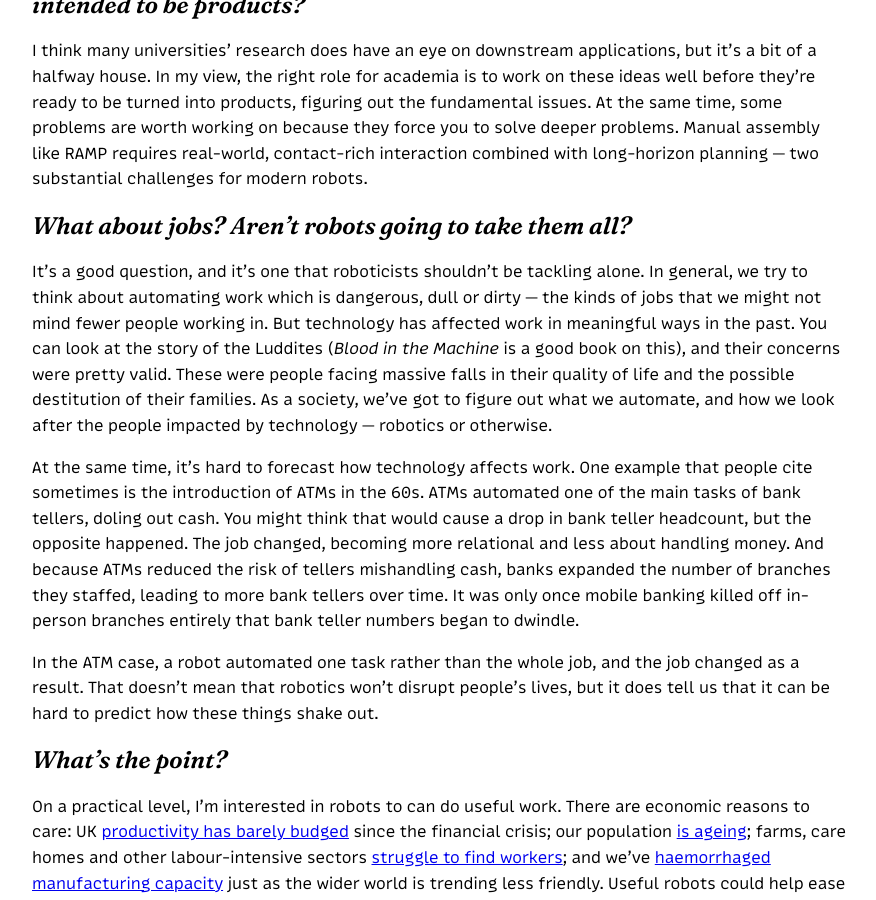
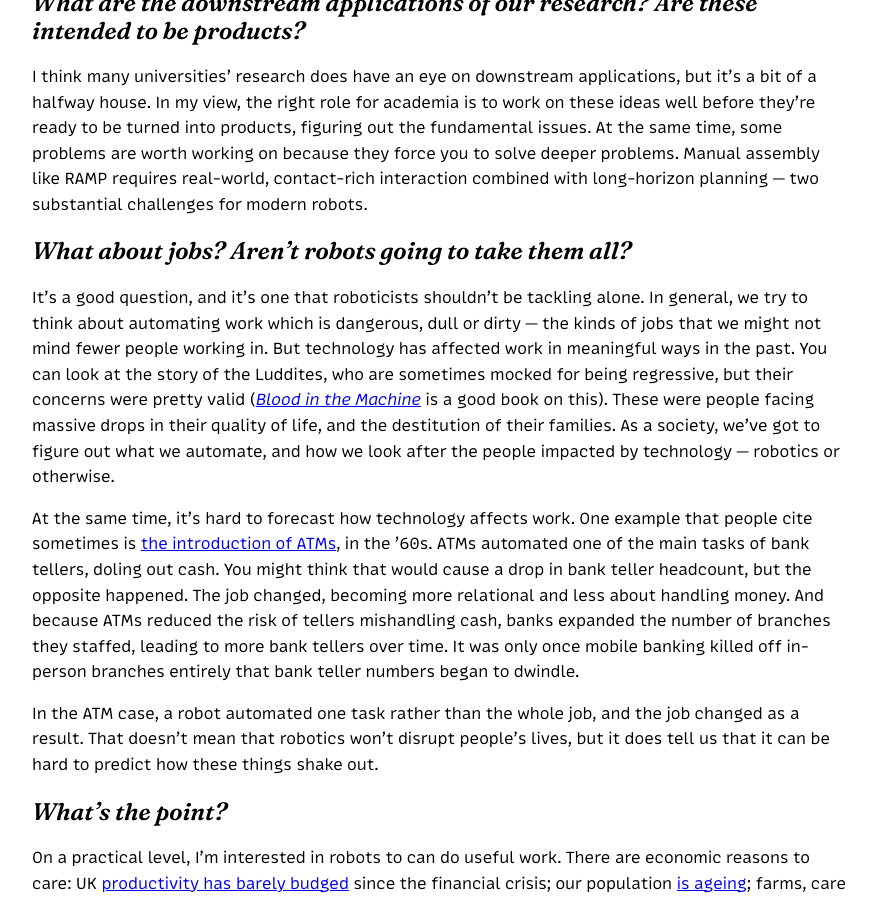
Before and after one commit to foty-hub/foty-hub.github.io, a Jekyll site: the page built from _posts/2026-07-21-boring-frontier.md, in a window 1280 px wide and 900 px high, scrolled down 4747 px. Shown: the whole window, without its empty margins (0-876 px from the left). Built offline with Jekyll 4.4.1, drawn with Linux system fonts in a browser that asks for light colours; some of the changed text lies outside the part shown.

Commit message:
Minor copy edits to frontier post

```diff
--- a/_posts/2026-07-21-boring-frontier.md
+++ b/_posts/2026-07-21-boring-frontier.md
@@ -66,9 +66,9 @@
 ## *How come we learn so much better than robots?*
 That's the big question --- and no one knows the full answer. I do think there are a couple of interesting hints though.
 
-One of them, which is increasingly hyped in AI circles, is the idea of a world model. If you watch me drop a glass onto a concrete floor, you can foresee the outcome --- we can predict what happens in the real world. For learning, that's a really rich signal because you can always predict how the world will react to your actions. In contrast, only learning when you finish a task (which is how traditional reinforcement learning works) is a very sparse source of information. So world models might help us learn more effectively from limited experience.
+One of them, which is increasingly hyped in AI circles, is the idea of a world model. If you watch me drop a glass onto a concrete floor, you can foresee the outcome --- we can predict what happens in the real world. For learning, that's a really rich signal because you can always predict how the world will react to your actions. In contrast, only learning when you finish a task, which is how some existing methods work, is a very sparse source of information. So world models might help robots learn more effectively from limited experience.
 
-A deeper, related idea from neuroscience is 'predictive processing', which proposes that our perception of the world is just our brain's prediction of what it *ought to perceive*. That idea backs up the world models direction, but it's interesting for many reasons beyond robotics; check out [The Experience Machine](https://uk.bookshop.org/p/books/the-experience-machine-how-our-minds-predict-and-shape-reality-andy-clark/e07a087f415446a4) by Andy Clark for a very digestible introduction!
+A deeper, related idea from neuroscience is 'predictive processing', which proposes that our perception of the world is just our brain's prediction of what it *ought to perceive*. Predictive processing is a loose inspiration for research into world models, but it's also interesting for many reasons beyond robotics; check out [The Experience Machine](https://uk.bookshop.org/p/books/the-experience-machine-how-our-minds-predict-and-shape-reality-andy-clark/e07a087f415446a4) by Andy Clark for a very digestible introduction!
 
 Another angle that's interesting is how we learn when we're young. After all, a 5-year old could solve many of the problems that robots struggle with. Check out the video below of a baby messing around with toys on a mat. It plays with something, gets the measure of it, then gets bored and figures something else out. That mixture of intrinsic curiosity and realising when you've learned enough (i.e. getting bored) makes us really efficient at learning about the world, especially when we're young. There's research into intrinsic curiosity, but it's not a solved problem. Perhaps once we invent AI that enjoys playing about, we'll get closer to robots that understand the world.
 
@@ -87,9 +87,9 @@
 
 
 ## *What about jobs? Aren't robots going to take them all?*
-It's a good question, and it's one that roboticists shouldn't be tackling alone. In general, we try to think about automating work which is dangerous, dull or dirty --- the kinds of jobs that we might not mind fewer people working in. But technology has affected work in meaningful ways in the past. You can look at the story of the Luddites (*Blood in the Machine* is a good book on this), and their concerns were pretty valid. These were people facing massive falls in their quality of life and the possible destitution of their families. As a society, we've got to figure out what we automate, and how we look after the people impacted by technology --- robotics or otherwise.
+It's a good question, and it's one that roboticists shouldn't be tackling alone. In general, we try to think about automating work which is dangerous, dull or dirty --- the kinds of jobs that we might not mind fewer people working in. But technology has affected work in meaningful ways in the past. You can look at the story of the Luddites, who are sometimes mocked for being regressive, but their concerns were pretty valid ([*Blood in the Machine*](https://uk.bookshop.org/p/books/blood-in-the-machine-the-origins-of-the-rebellion-against-big-tech-brian-merchant/eee7321a2cfbe3c7?ean=9780316487740) is a good book on this). These were people facing massive drops in their quality of life, and the destitution of their families. As a society, we've got to figure out what we automate, and how we look after the people impacted by technology --- robotics or otherwise.
 
-At the same time, it's hard to forecast how technology affects work. One example that people cite sometimes is the introduction of ATMs in the 60s. ATMs automated one of the main tasks of bank tellers, doling out cash. You might think that would cause a drop in bank teller headcount, but the opposite happened. The job changed, becoming more relational and less about handling money. And because ATMs reduced the risk of tellers mishandling cash, banks expanded the number of branches they staffed, leading to more bank tellers over time. It was only once mobile banking killed off in-person branches entirely that bank teller numbers began to dwindle.
+At the same time, it's hard to forecast how technology affects work. One example that people cite sometimes is [the introduction of ATMs](https://www.aei.org/economics/what-atms-bank-tellers-rise-robots-and-jobs/), in the '60s. ATMs automated one of the main tasks of bank tellers, doling out cash. You might think that would cause a drop in bank teller headcount, but the opposite happened. The job changed, becoming more relational and less about handling money. And because ATMs reduced the risk of tellers mishandling cash, banks expanded the number of branches they staffed, leading to more bank tellers over time. It was only once mobile banking killed off in-person branches entirely that bank teller numbers began to dwindle.
 
 In the ATM case, a robot automated one task rather than the whole job, and the job changed as a result. That doesn't mean that robotics won't disrupt people's lives, but it does tell us that it can be hard to predict how these things shake out.
 
```
